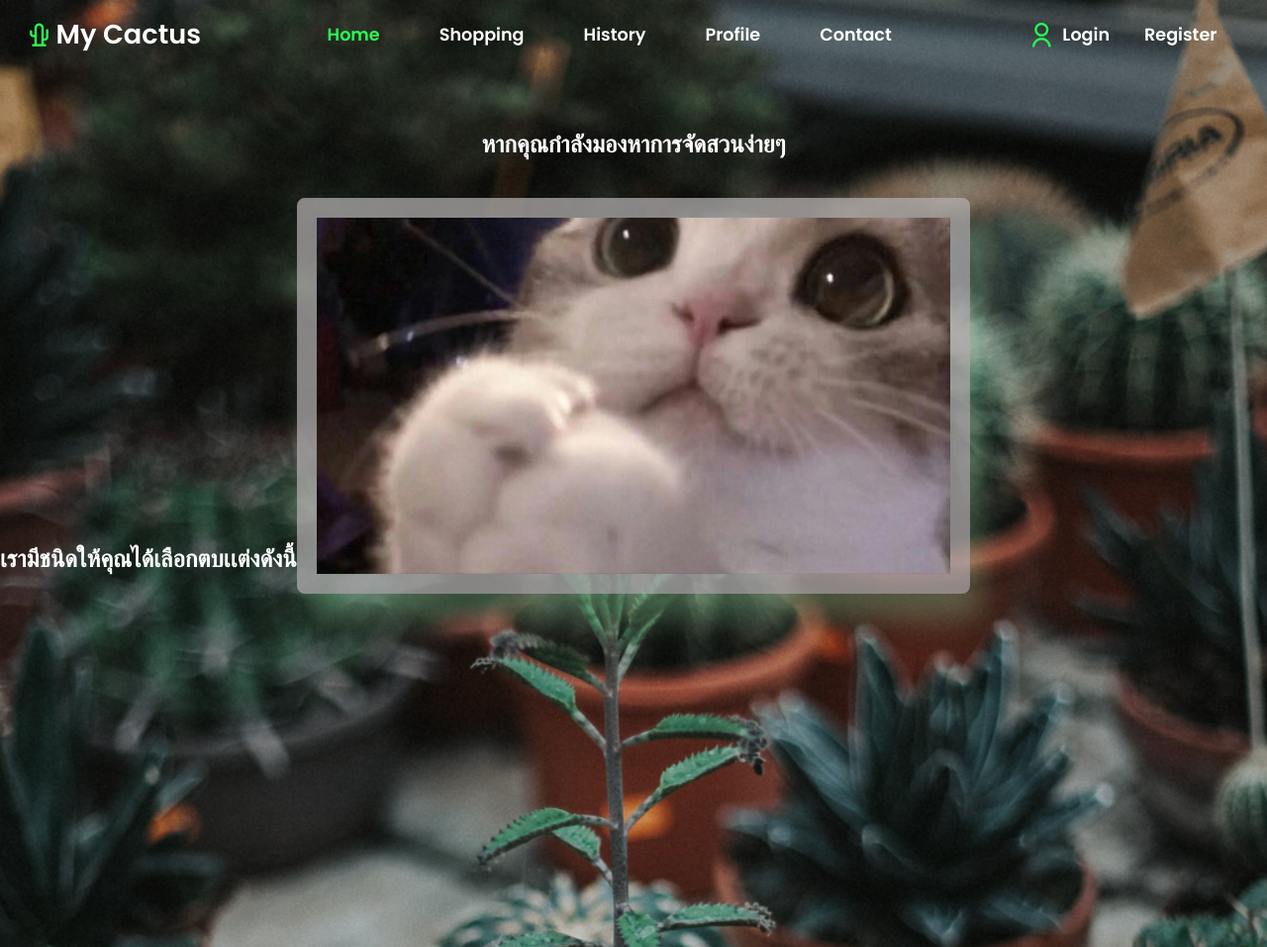
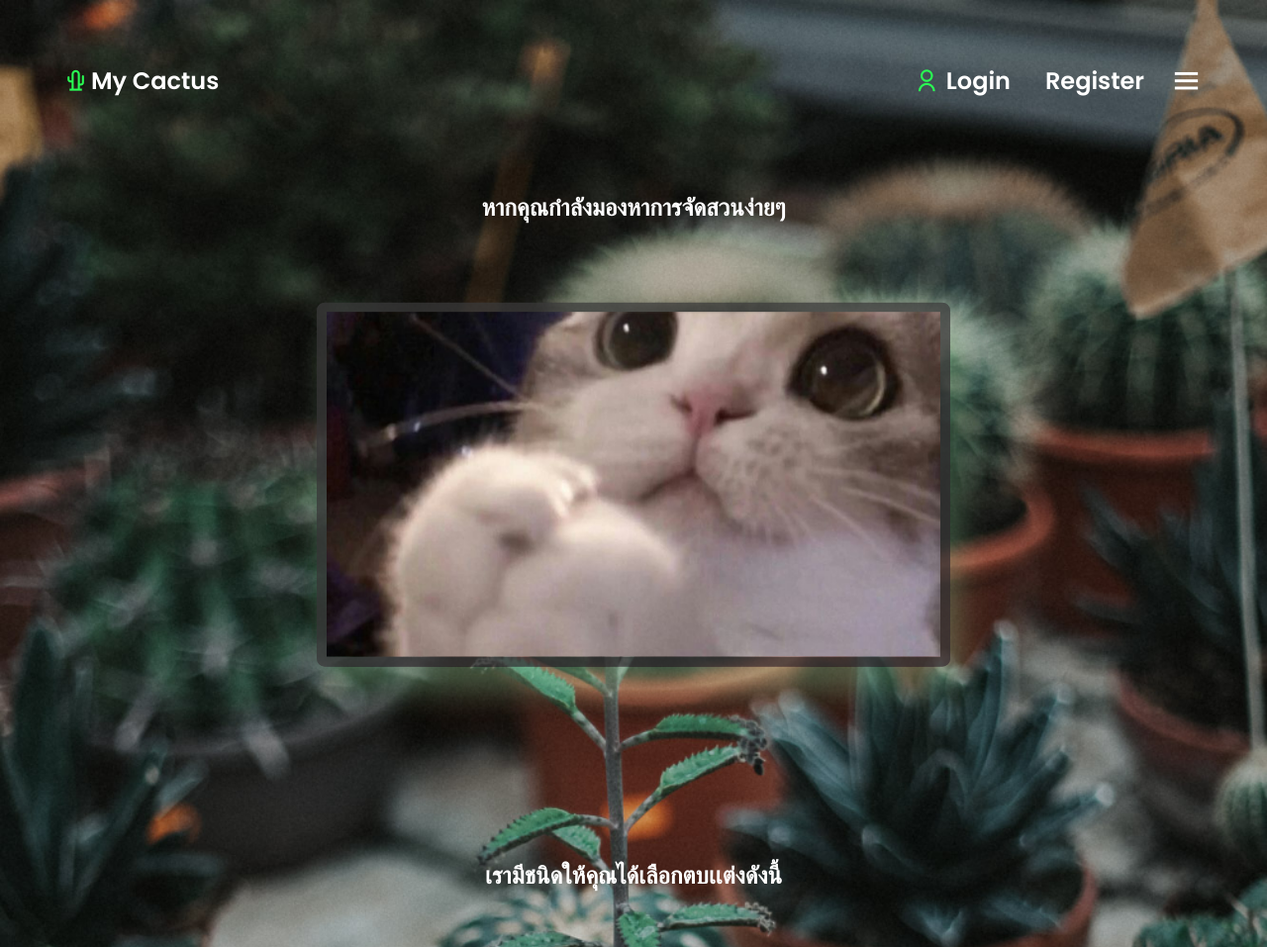
Before and after one commit to jittaphanu/mini-project, a PHP site: page /html/main.html in a window 1280 px wide. Shown: the top 957 px of the page at 99% size. Run offline with PHP 8.4, Linux system fonts and the light colour scheme.

Commit message:
por main

```diff
--- a/css/style.css
+++ b/css/style.css
@@ -7,18 +7,23 @@
  list-style: none;
 }
 
+.text1{
+    padding-top: 10%;
+    text-align: center;
+}
+
 /* slider picture */
-.slider-main{
-    /* padding: 6rem; */
+.slider-main {
+    justify-items: center;
     width: 85vmin;
     position: absolute;
-    transform: translate(-50%,-50%);
     top: 50%;
     left: 50%;
     overflow: hidden;
-    border: 20px solid rgba(180, 177, 177, 0.726);
+    border: 10px solid rgba(58, 58, 58, 0.726);
     border-radius: 8px;
     box-shadow: 10px 25px 30px rgba(166, 241, 179, 0.3);
+    transform: translate(-50%,-50%);
 }
 .slider-wrapper{
     width: 100%;
@@ -26,11 +31,17 @@
 }
 .slider-wrapper img{
     width: 100%;
-    display: flex;
+    display: block;
     aspect-ratio: 16/9;
     flex: 1 0 100%;
     object-fit: cover;
     animation: slide 16s infinite;
+}
+
+.text2{
+    text-align: center;
+    margin-top: 35%;
+
 }
 
 @keyframes slide{
@@ -61,7 +72,6 @@
 }
 
 
-
 :root{
     --bg-color: #222327;
     --text-color: #fff;
@@ -88,7 +98,7 @@ header{
     align-items: center;
     justify-content: space-between;
     background: transparent;
-    padding: 28px 12%;
+    padding: 5%;
     transition: all .50s ease;
 }
 
@@ -98,22 +108,21 @@ header{
 }
 .logo i{
     color: var(--main-color);
-    font-size: 28px;
+    font-size: 25px;
     margin-right: 3px;
 
 }
 .logo span{
     color: var(--text-color);
-    font-size: 1.7rem;
+    font-size: 1.5rem;
     font-weight: 600;
 }
 .navbar{
     display: flex;
-
 }
 .navbar a{
     color: var(--text-color);
-    font-size: 1.1rem;
+    font-size: 1.3rem;
     font-weight: 500;
     padding: 5px 0;
     margin: 0px 30px;
@@ -132,7 +141,7 @@ header{
     margin-right: 25px;
     margin-left: 10px;
     color: var(--text-color);
-    font-size: 1.1rem;
+    font-size: 1.5rem;
     font-weight: 500;
     transition: all .50s ease;
 }
@@ -142,7 +151,7 @@ header{
 }
 .user i{
     color: var(--main-color);
-    font-size: 28px;
+    font-size: 25px;
     margin-right: 7px;
 }
 
@@ -172,18 +181,8 @@ header{
 }
 
 
+
 @media (max-width: 1280px){
-    header{
-        padding: 14px 2%;
-        transition: .2s;
-    }
-    .navbar{
-        padding: 5px 0;
-        margin: 0px 20px;
-    }
-
-}
-@media (max-width: 1090px){
     #menu-icon{
         display: block;
     }
@@ -202,8 +201,6 @@ header{
     }
     .navbar a{
         display: block;
-        margin: 12px 0;
-        padding: 0px 25px;
         transition: all .50s ease;
     }
     .navbar a:hover{
@@ -213,6 +210,71 @@ header{
     .navbar.open{
         right: 2%;
     }
+    .slider-main {
+        width: 80vmin;
+        margin-top: 32%;
+        top: 10%;
+        left: 50%;
+    }
+
+    .text1{
+        font-size: 100%;
+        margin-top: 5%;
+    }
+    .text2{
+        margin-top: 50%;
+        font-size: 150%;
+    }
+}
+
+@media (max-width: 600px){
+    #menu-icon{
+        display: block;
+    }
+    .navbar{
+        position: absolute;
+        top: 100%;
+        right: -100%;
+        width: 270px;
+        height: 29vh;
+        background: rgba(180, 177, 177, 0.726);
+        display: flex;
+        flex-direction: column;
+        justify-content: flex-start;
+        border-radius: 10px;
+        transition: all .50s ease;
+    }
+    .navbar a{
+        display: block;
+        transition: all .50s ease;
+    }
+    .navbar a:hover{
+        color: var(--text-color);
+        transform: translateY(5px);
+    }
+    .navbar.open{
+        right: 2%;
+    }
+    .text1{
+        font-size: 65%;
+        margin-top: 12%;
+    }
+    .text2{
+        margin-top: 65%;
+        font-size:  95%;
+    }
+
+    .slider-main {
+        place-items: center;
+        align-items: center;
+        margin-right: auto;
+        justify-items: center;
+        margin-top: 40%;
+        top: 10%;
+        left: 50%;
+    }
+
+
 }
 
 
@@ -225,8 +287,8 @@ header{
     max-width: 800px;
     margin: 0 auto;
     padding: 20px;
-    padding-top: 35%;
     grid-gap:50px;
+    margin-top: 3%;
 }
 
 .products-container img {
--- a/html/main.html
+++ b/html/main.html
@@ -31,16 +31,14 @@
             <div class="bx bx-menu" id="menu-icon"></div>
         </div>
 
-
     </header>
 
-    <!-- link js here -->
-    <script type="text/javascript" src="../js/js1.js"></script>
-
+    <div class="text1">
+        <h2>หากคุณกำลังมองหาการจัดสวนง่ายๆ</h2>
+    </div>
 
     <!-- slider picture -->
-    <div style="padding-top: 10%;text-align: center;"><h2>หากคุณกำลังมองหาการจัดสวนง่ายๆ</h2></div>
-    <div class="slider-main">
+     <div class="slider-main">
 
         <div class="slider-wrapper">
 
@@ -53,7 +51,7 @@
 
 
     <div>
-        <h2 style="margin-top: 30%;">เรามีชนิดให้คุณได้เลือกตบเเต่งดังนี้</h2>
+        <h2 class="text2">เรามีชนิดให้คุณได้เลือกตบเเต่งดังนี้</h2>
         <div class="products-container">
             <img src="https://storage.googleapis.com/cvstock-932a9.appspot.com/DFA5Q25WTI30" alt="Product Image 1">
             <img src="https://storage.googleapis.com/cvstock-932a9.appspot.com/DFA5Q25WTI30" alt="Product Image 2">
@@ -69,7 +67,8 @@
 
 
 
-
+  <!-- link js here -->
+  <script type="text/javascript" src="../js/js1.js"></script>
 
 
 </body>
```
